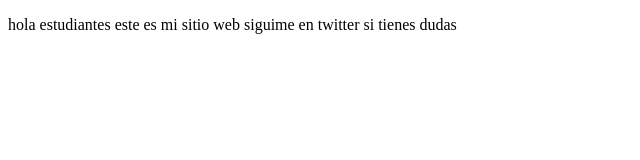
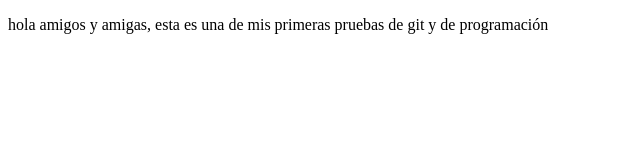
Before and after one commit to AlejoSuaterna/proyectoDemoCursoPrework, a plain HTML site: page index.html in a window 1280 px wide. Shown: the whole page, without its empty margins (0-640 px from the left). Drawn offline with Linux system fonts and the light colour scheme.

```diff
--- a/index.html
+++ b/index.html
@@ -8,8 +8,7 @@
 </head>
 <body>
     <p>
-        hola estudiantes este es mi sitio web
-        siguime en twitter si tienes dudas
+        hola amigos y amigas, esta es una de mis primeras pruebas de git y de programación
     </p>
 </body>
 </html>
```
